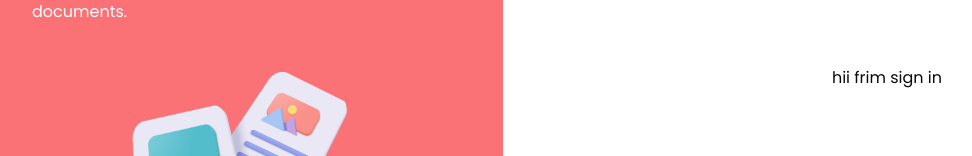
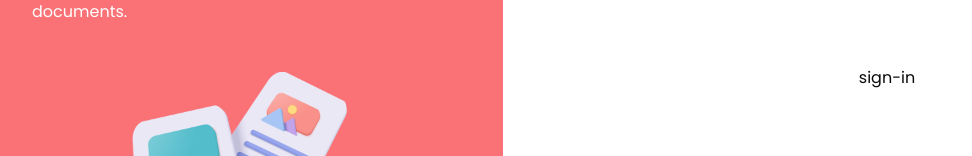
Before and after one commit to SidW111/PersonalSpace, a Next.js app: page /sign-in in a window 1280 px wide. Shown: the part 322-478 px from the top of the page, without its empty margins (9-981 px from the left). Built offline with nearby package versions, Linux system fonts and the light colour scheme.

Commit message:
see ya tom

```diff
--- a/app/(auth)/sign-in/page.tsx
+++ b/app/(auth)/sign-in/page.tsx
@@ -1,8 +1,5 @@
+import AuthForm from "@/components/AuthForm";
 
-export default function age(){
-  return (
-    <div>
-      hii frim sign in
-    </div>
-  )
+export default function age() {
+  return <AuthForm type="sign-in" />;
 }
--- a/app/(auth)/sign-up/page.tsx
+++ b/app/(auth)/sign-up/page.tsx
@@ -1,8 +1,5 @@
+import AuthForm from "@/components/AuthForm";
 
 export default function age(){
-  return (
-    <div>
-      hii frim sign up
-    </div>
-  )
+  return <AuthForm type="sign-up"/>
 }
--- /dev/null
+++ b/components/AuthForm.tsx
@@ -0,0 +1,7 @@
+
+type FormType = "sign-in" | "sign-up"
+export default function AuthForm({type}:{type:FormType}) {
+return <div>
+    {type}
+</div>
+}
```
